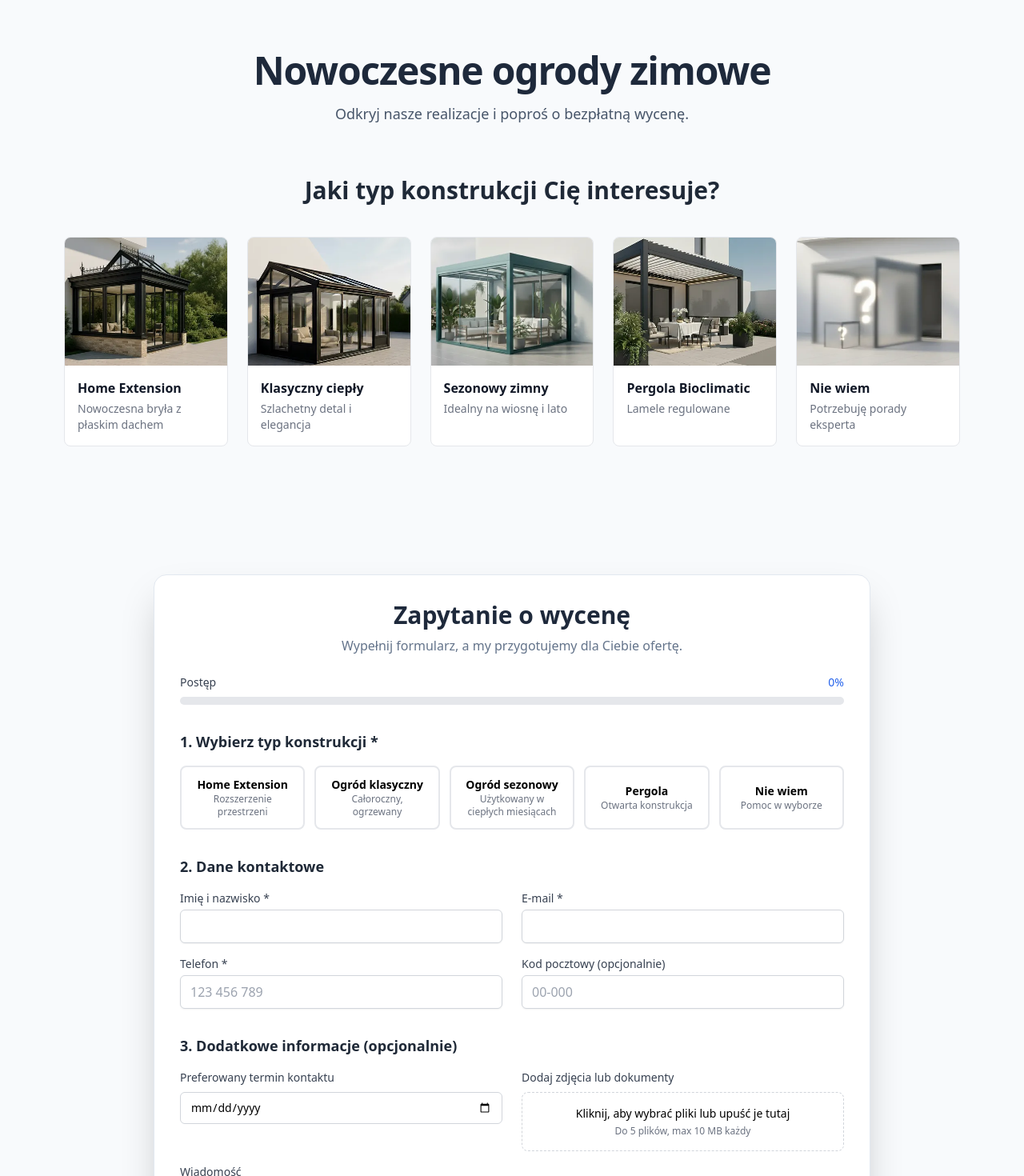
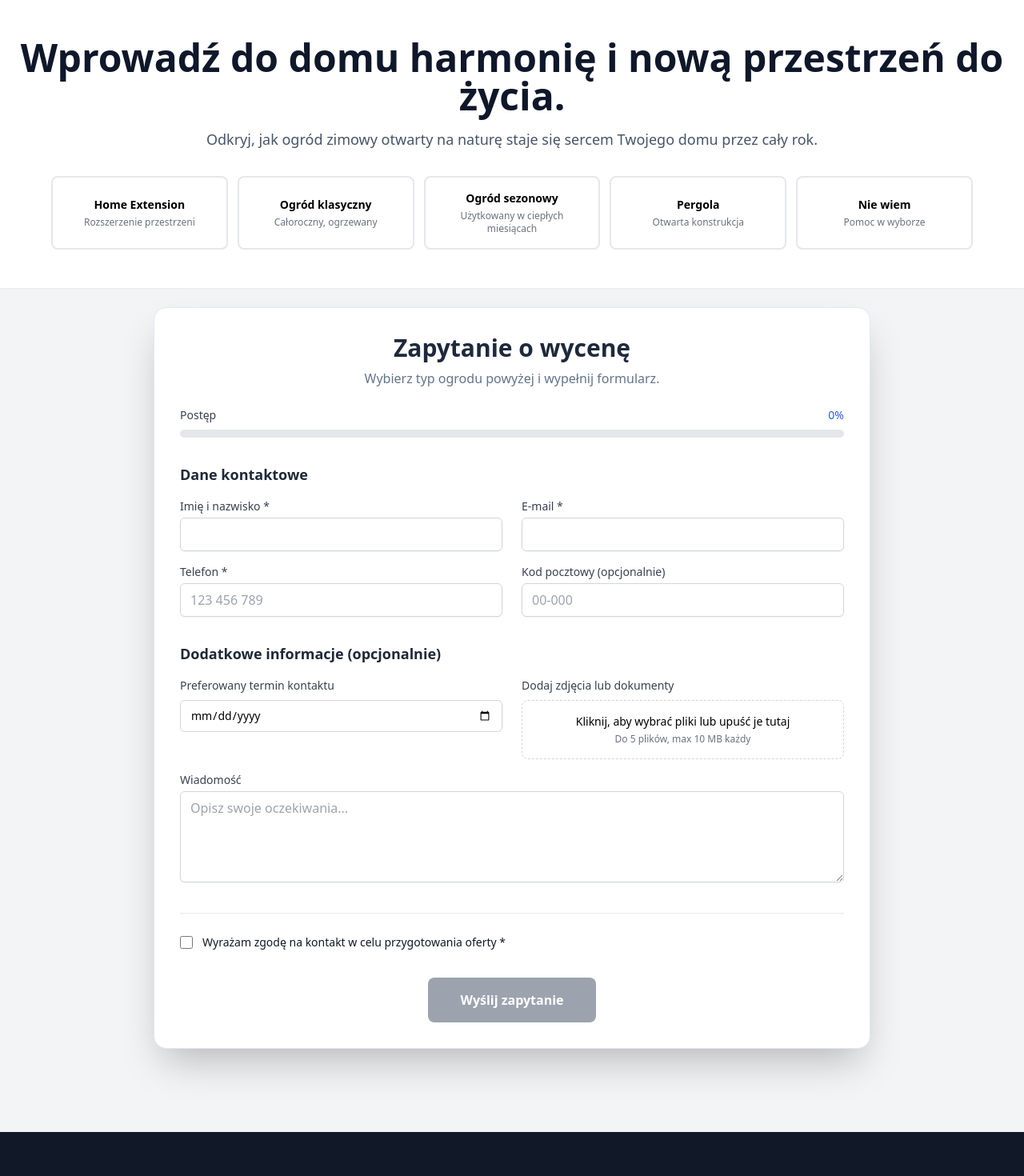
Before and after one commit to roman-hatossy/verandana-v2, a Next.js app: page / in a window 1280 px wide. Shown: the top 1470 px of the page at 80% size. Built offline with nearby package versions, Linux system fonts and the light colour scheme.

Commit message:
feat(ui): move garden type selection tiles to header with form integration

```diff
--- a/app/page.tsx
+++ b/app/page.tsx
@@ -1,46 +1,56 @@
-import Footer from "../components/Footer";
-// ŚCIEŻKA: app/page.tsx
+'use client';
+import React, { useState, useEffect } from 'react';
+import InquiryForm from '../components/InquiryForm';
+import Footer from '../components/Footer';
 
-import TileGrid from "@/components/TileGrid";
-import InquiryForm from "@/components/InquiryForm";
+const gardenTypes = [
+  { id: 'home-extension', name: 'Home Extension', desc: 'Rozszerzenie przestrzeni' },
+  { id: 'classic-warm', name: 'Ogród klasyczny', desc: 'Całoroczny, ogrzewany' },
+  { id: 'seasonal-cold', name: 'Ogród sezonowy', desc: 'Użytkowany w ciepłych miesiącach' },
+  { id: 'pergola', name: 'Pergola', desc: 'Otwarta konstrukcja' },
+  { id: 'not-sure', name: 'Nie wiem', desc: 'Pomoc w wyborze' }
+];
 
-export default function Home() {
-
-  // === BLOK DIAGNOSTYCZNY OMNIBUS FLASH ===
-  // Poniższy kod sprawdzi, czy komponenty nie są 'undefined'.
-  // Jeśli błąd nadal występuje, problem leży w pliku jednego z tych komponentów.
-  if (!TileGrid || !InquiryForm) {
-    return (
-      <div style={{ padding: '40px', fontFamily: 'monospace', color: 'red', fontSize: '18px' }}>
-        <h1>Błąd Krytyczny Ładowania Komponentu</h1>
-        <p>Jeden z głównych komponentów strony (TileGrid lub InquiryForm) nie został poprawnie załadowany.</p>
-        <p>Sprawdź, czy pliki `components/TileGrid.tsx` oraz `components/InquiryForm.tsx` zawierają na końcu linii `export default NazwaKomponentu;`</p>
-        <p>Status TileGrid: {String(!!TileGrid)}</p>
-        <p>Status InquiryForm: {String(!!InquiryForm)}</p>
-      </div>
-    );
-  }
-  // === KONIEC BLOKU DIAGNOSTYCZNEGO ===
+export default function HomePage() {
+  const [selectedType, setSelectedType] = useState('');
 
   return (
-    <main className="bg-slate-50 min-h-screen py-12 sm:py-16">
-      <div className="container mx-auto px-4">
-        <h1 className="text-4xl sm:text-5xl font-extrabold text-center text-slate-800 tracking-tight">
-          Nowoczesne ogrody zimowe
+    <div className="bg-gray-100 min-h-screen">
+      <header className="py-12 px-6 text-center bg-white shadow-sm">
+        <h1 className="text-4xl md:text-5xl font-bold text-slate-900 leading-tight mb-4">
+          Wprowadź do domu harmonię i nową przestrzeń do życia.
         </h1>
-        <p className="mt-4 max-w-2xl mx-auto text-center text-lg text-slate-600">
-          Odkryj nasze realizacje i poproś o bezpłatną wycenę.
+        <p className="text-lg text-slate-600 max-w-3xl mx-auto mb-8">
+          Odkryj, jak ogród zimowy otwarty na naturę staje się sercem Twojego domu przez cały rok.
         </p>
 
-        {/* Siatka z typami konstrukcji */}
-        <TileGrid />
+        {/* Kafelki wyboru typu - przeniesione do nagłówka */}
+        <div className="max-w-6xl mx-auto">
+          <div className="grid grid-cols-2 md:grid-cols-5 gap-3">
+            {gardenTypes.map(type => (
+              <button
+                key={type.id}
+                type="button"
+                onClick={() => setSelectedType(type.id)}
+                className={`p-4 text-center rounded-lg border-2 transition-all ${
+                  selectedType === type.id
+                    ? 'border-blue-600 bg-blue-50 ring-2 ring-blue-500'
+                    : 'border-gray-200 hover:border-gray-400 bg-white'
+                }`}
+              >
+                <div className="font-semibold text-sm">{type.name}</div>
+                <div className="text-xs text-gray-500 mt-1">{type.desc}</div>
+              </button>
+            ))}
+          </div>
+        </div>
+      </header>
 
-        {/* Sekcja z formularzem */}
-        <section id="inquiry-form" className="mt-16 sm:mt-24">
-          <InquiryForm />
-        </section>
-      </div>
+      <main className="max-w-6xl mx-auto p-6">
+        <InquiryForm preselectedType={selectedType} />
+      </main>
+
       <Footer />
-    </main>
+    </div>
   );
 }
--- a/components/InquiryForm.tsx
+++ b/components/InquiryForm.tsx
@@ -1,6 +1,4 @@
-// ŚCIEŻKA: components/InquiryForm.tsx
 'use client'
-
 import React, { useState, useEffect } from 'react'
 import Calendar from './Calendar'
 import FileUpload, { type FileData } from './FileUpload'
@@ -13,8 +11,12 @@ interface ValidationErrors {
   postalCode?: string;
 }
 
-export default function InquiryForm() {
-  const [selectedType, setSelectedType] = useState<string>('')
+interface InquiryFormProps {
+  preselectedType?: string;
+}
+
+export default function InquiryForm({ preselectedType = '' }: InquiryFormProps) {
+  const [selectedType, setSelectedType] = useState<string>(preselectedType)
   const [selectedDate, setSelectedDate] = useState<Date | null>(null)
   const [files, setFiles] = useState<FileData[]>([])
   const [formProgress, setFormProgress] = useState(0)
@@ -29,6 +31,13 @@ export default function InquiryForm() {
   const [errors, setErrors] = useState<ValidationErrors>({})
   const [touched, setTouched] = useState<Record<string, boolean>>({})
   const [isSubmitting, setIsSubmitting] = useState(false)
+
+  // Aktualizuj selectedType gdy zmieni się prop
+  useEffect(() => {
+    if (preselectedType) {
+      setSelectedType(preselectedType);
+    }
+  }, [preselectedType]);
 
   const validateField = (field: 'email' | 'phone' | 'postalCode', value: string) => {
     const newErrors = { ...errors }
@@ -105,19 +114,13 @@ export default function InquiryForm() {
     }
   }
 
-  const gardenTypes = [
-    { id: 'home-extension', name: 'Home Extension', desc: 'Rozszerzenie przestrzeni' },
-    { id: 'classic-warm', name: 'Ogród klasyczny', desc: 'Całoroczny, ogrzewany' },
-    { id: 'seasonal-cold', name: 'Ogród sezonowy', desc: 'Użytkowany w ciepłych miesiącach' },
-    { id: 'pergola', name: 'Pergola', desc: 'Otwarta konstrukcja' },
-    { id: 'not-sure', name: 'Nie wiem', desc: 'Pomoc w wyborze' }
-  ];
-
   return (
     <form onSubmit={handleSubmit} className="max-w-4xl mx-auto p-4 sm:p-8 relative bg-white rounded-2xl shadow-2xl border border-slate-200">
         <div className="mb-8">
             <h2 className="text-3xl font-bold text-center text-slate-800 mb-2">Zapytanie o wycenę</h2>
-            <p className="text-center text-slate-500">Wypełnij formularz, a my przygotujemy dla Ciebie ofertę.</p>
+            <p className="text-center text-slate-500">
+              {selectedType ? 'Wypełnij formularz dla wybranego typu ogrodu.' : 'Wybierz typ ogrodu powyżej i wypełnij formularz.'}
+            </p>
             <div className="flex justify-between items-center mt-6 mb-2">
                 <span className="text-sm font-medium text-gray-700">Postęp</span>
                 <span className="text-sm font-medium text-blue-600">{formProgress}%</span>
@@ -129,20 +132,7 @@ export default function InquiryForm() {
 
         <div className="space-y-8">
             <div>
-            <label className="block text-lg font-semibold text-gray-800 mb-4">1. Wybierz typ konstrukcji *</label>
-            <div className="grid grid-cols-2 md:grid-cols-5 gap-3">
-                {gardenTypes.map(type => (
-                <button key={type.id} type="button" onClick={() => setSelectedType(type.id)}
-                    className={`w-full p-3 text-center rounded-lg border-2 transition-all ${selectedType === type.id ? 'border-blue-600 bg-blue-50 ring-2 ring-blue-500' : 'border-gray-200 hover:border-gray-400'}`}>
-                    <div className="font-semibold text-sm">{type.name}</div>
-                    <div className="text-xs text-gray-500">{type.desc}</div>
-                </button>
-                ))}
-            </div>
-            </div>
-
-            <div>
-            <h3 className="text-lg font-semibold text-gray-800 mb-4">2. Dane kontaktowe</h3>
+            <h3 className="text-lg font-semibold text-gray-800 mb-4">Dane kontaktowe</h3>
             <div className="grid grid-cols-1 md:grid-cols-2 gap-x-6 gap-y-4">
                 <div>
                     <label className="block text-sm font-medium text-gray-700">Imię i nazwisko *</label>
@@ -167,7 +157,7 @@ export default function InquiryForm() {
             </div>
 
             <div>
-            <h3 className="text-lg font-semibold text-gray-800 mb-4">3. Dodatkowe informacje (opcjonalnie)</h3>
+            <h3 className="text-lg font-semibold text-gray-800 mb-4">Dodatkowe informacje (opcjonalnie)</h3>
             <div className="grid grid-cols-1 md:grid-cols-2 gap-x-6 gap-y-4">
                 <div>
                     <label className="block text-sm font-medium text-gray-700 mb-2">Preferowany termin kontaktu</label>
```
